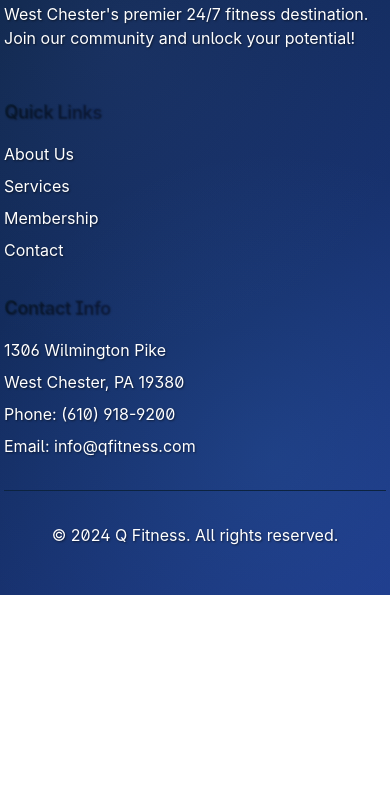
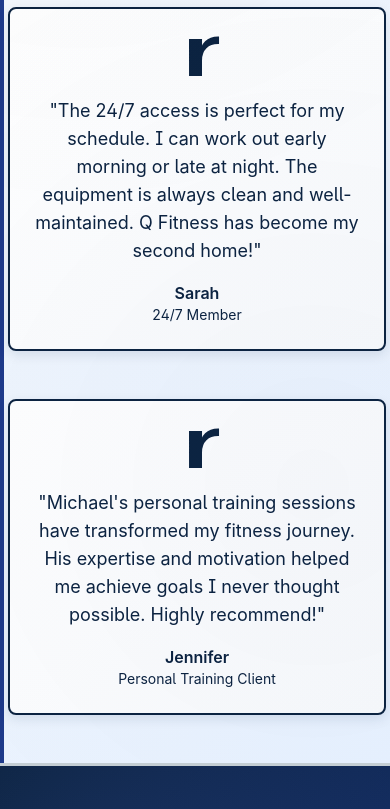
Before and after one commit to cp55577/qfitness, a website: page index.html in a window 390 px wide. Shown: the part 2755-3564 px from the top of the page. Before the commit the page ends 3350 px from the top, so only its background shows below. Drawn offline with nearby package versions, Linux system fonts and the light colour scheme.

Commit message:
Fix testimonials section: Replace broken carousel with responsive grid
- Replace non-functional carousel with responsive grid layout
- Add 3 compelling member testimonials showcasing different services
- Implement responsive design: 1 column mobile, 2 tablet, 3 desktop
- Include testimonials for personal training, 24/7 access, and group classes
- Ensure testimonials section is fully visible and functional

```diff
--- a/index.html
+++ b/index.html
@@ -114,11 +114,9 @@
                 <p class="text-xl text-gray-600 max-w-3xl mx-auto">Real results from real people in our West Chester community</p>
             </div>
 
-            <!-- Testimonials Carousel -->
-            <div id="testimonial-carousel" class="relative" data-carousel="slide">
-                <div class="overflow-hidden relative h-64 rounded-lg">
+            <!-- Testimonials Grid -->
+            <div class="grid grid-cols-1 md:grid-cols-2 lg:grid-cols-3 gap-8">
                 <!-- Testimonial 1 -->
-                    <div class="duration-700 ease-in-out" data-carousel-item>
                 <div class="card text-center">
                     <div class="mb-4">
                         <svg class="w-12 h-12 text-primary-green mx-auto" fill="currentColor" viewBox="0 0 24 24">
@@ -129,7 +127,29 @@
                     <div class="text-primary-blue font-semibold">Tom</div>
                     <div class="text-gray-500 text-sm">Personal Training & Group Classes Member</div>
                 </div>
+
+                <!-- Testimonial 2 -->
+                <div class="card text-center">
+                    <div class="mb-4">
+                        <svg class="w-12 h-12 text-primary-green mx-auto" fill="currentColor" viewBox="0 0 24 24">
+                            <path d="M14.017 21v-7.391c0-5.568 3.5-8.609 8.5-8.609V3.5c-5.5 0-8.5 3.041-8.5 8.609V21h-5.5V3.5h5.5v7.391c0-5.568 3.5-8.609 8.5-8.609V3.5c-5.5 0-8.5 3.041-8.5 8.609V21h-5.5z"/>
+                        </svg>
                     </div>
+                    <p class="text-lg text-gray-700 mb-4">"The 24/7 access is perfect for my schedule. I can work out early morning or late at night. The equipment is always clean and well-maintained. Q Fitness has become my second home!"</p>
+                    <div class="text-primary-blue font-semibold">Sarah</div>
+                    <div class="text-gray-500 text-sm">24/7 Member</div>
+                </div>
+
+                <!-- Testimonial 3 -->
+                <div class="card text-center">
+                    <div class="mb-4">
+                        <svg class="w-12 h-12 text-primary-green mx-auto" fill="currentColor" viewBox="0 0 24 24">
+                            <path d="M14.017 21v-7.391c0-5.568 3.5-8.609 8.5-8.609V3.5c-5.5 0-8.5 3.041-8.5 8.609V21h-5.5V3.5h5.5v7.391c0-5.568 3.5-8.609 8.5-8.609V3.5c-5.5 0-8.5 3.041-8.5 8.609V21h-5.5z"/>
+                        </svg>
+                    </div>
+                    <p class="text-lg text-gray-700 mb-4">"Michael's personal training sessions have transformed my fitness journey. His expertise and motivation helped me achieve goals I never thought possible. Highly recommend!"</p>
+                    <div class="text-primary-blue font-semibold">Jennifer</div>
+                    <div class="text-gray-500 text-sm">Personal Training Client</div>
                 </div>
             </div>
         </div>
```
Lines whose indentation alone changed are shown as unchanged.
